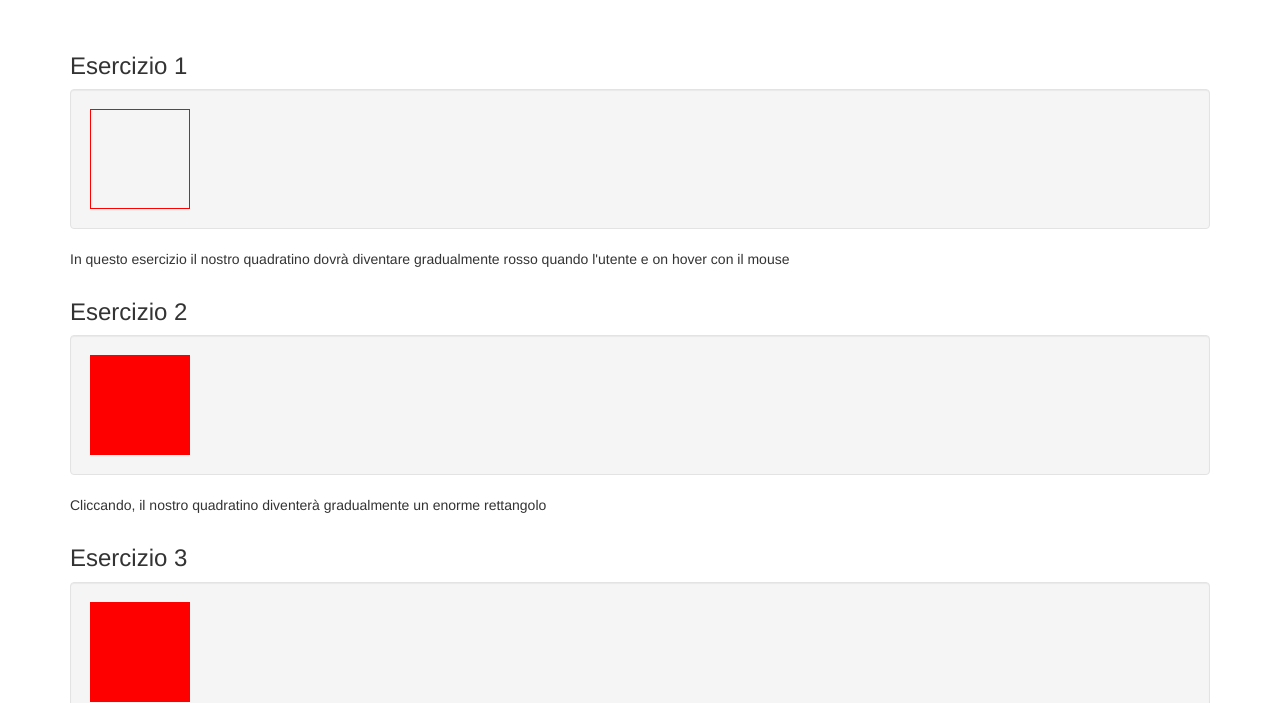
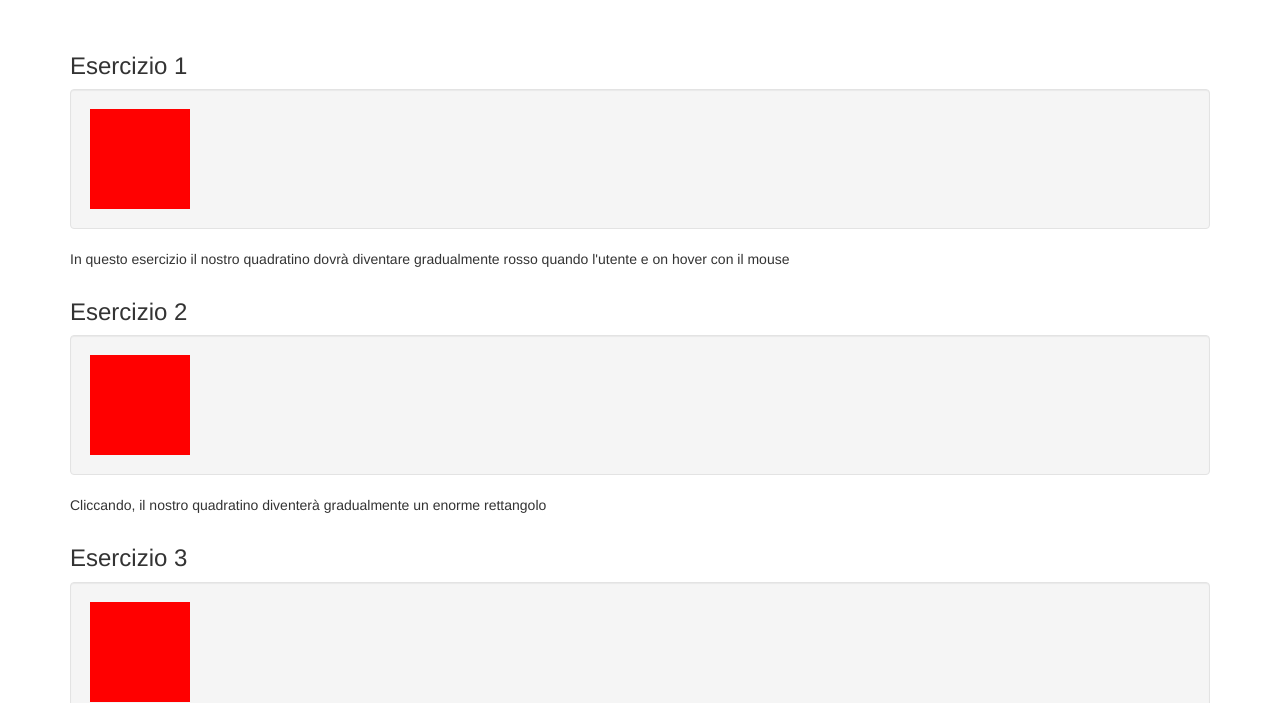
Before and after one commit to Limson91/html-css-animation-filter, a plain HTML site: page index.html in a window 1280 px wide. In both pictures the pointer is over the element 140 px from the left and 255 px from the top of the page. Shown: the part 97-800 px from the top of the page. Drawn offline with nearby package versions, Linux system fonts and the light colour scheme; files that its build step writes are made by us from their sources.

Commit message:
added exercise 1

```diff
--- a/css/style.css
+++ b/css/style.css
@@ -2,6 +2,13 @@
     width: 100px;
     height: 100px;
     border: 1px solid red;
+}
+
+.ex-1-square {
+    transition: 3s;
+}
+.ex-1-square:hover {
+    background: red;
 }
 
 .ex-2-square {
```
